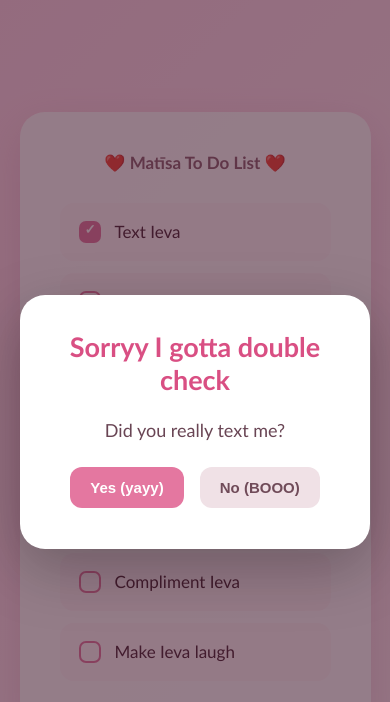
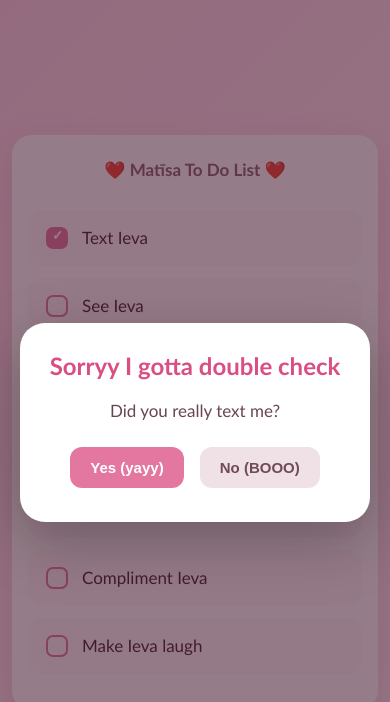
Before and after one commit to ievabille/ForMyBaby, a plain HTML site: page index.html in a window 390 px wide. Both pictures are taken after a click on the checkbox "Text Ieva". Drawn offline with Linux system fonts and the light colour scheme.

Commit message:
Add files via upload

```diff
--- a/index.html
+++ b/index.html
@@ -226,7 +226,49 @@
         opacity: 1;
       }
     }
-  </style>
+
+    /* Mobile-friendly layout */
+    html { -webkit-text-size-adjust: 100%; }
+
+    body {
+      width: 100%;
+      padding: 16px;
+    }
+
+    .container {
+      width: 100%;
+      max-width: 500px;
+      padding: 28px 22px;
+    }
+
+    .task {
+      width: 100%;
+      padding: 14px;
+    }
+
+    @media (max-width: 480px) {
+      body { padding: 12px; }
+
+      .container {
+        width: 100%;
+        padding: 24px 16px;
+        border-radius: 20px;
+      }
+
+      h1 { font-size: 27px; }
+      .task label { font-size: 17px; }
+
+      .popup-content {
+        max-height: 90vh;
+        overflow-y: auto;
+        padding: 28px 20px;
+      }
+
+      .popup-content h2 { font-size: 24px; }
+      .popup-content p { font-size: 17px; }
+    }
+
+</style>
 
 </head>
 <body>
@@ -327,6 +369,7 @@ Make Ieva laugh </label> </div>
 
       <p>
         Thank you baby now I'm happy!! &lt;3
+        <img src="https://scontent.frix4-1.fna.fbcdn.net/v/t1.15752-9/774341955_1433843318561300_3363836290032761810_n.jpg?_nc_cat=101&ccb=1-7&_nc_sid=fc17b8&_nc_ohc=MzP68vv9slYQ7kNvwGe31Oj&_nc_oc=AdqwMvZv-x7aexIxhpZCwCUprfs-aTT886J0cKtB-4FuPzP0d-XnGwqoSVC1cNMfe-A&_nc_zt=23&_nc_ht=scontent.frix4-1.fna&_nc_ss=7b6a8&oh=03_Q7cD6AGTP6U5yEVFpGRj3k1Pk9Zwk09e49kTYLRcnYGFEMdDHg&oe=6AA5271E" alt="Me smiling" style="width:50px;height:60px;">
       </p>
 
     </div>
```
